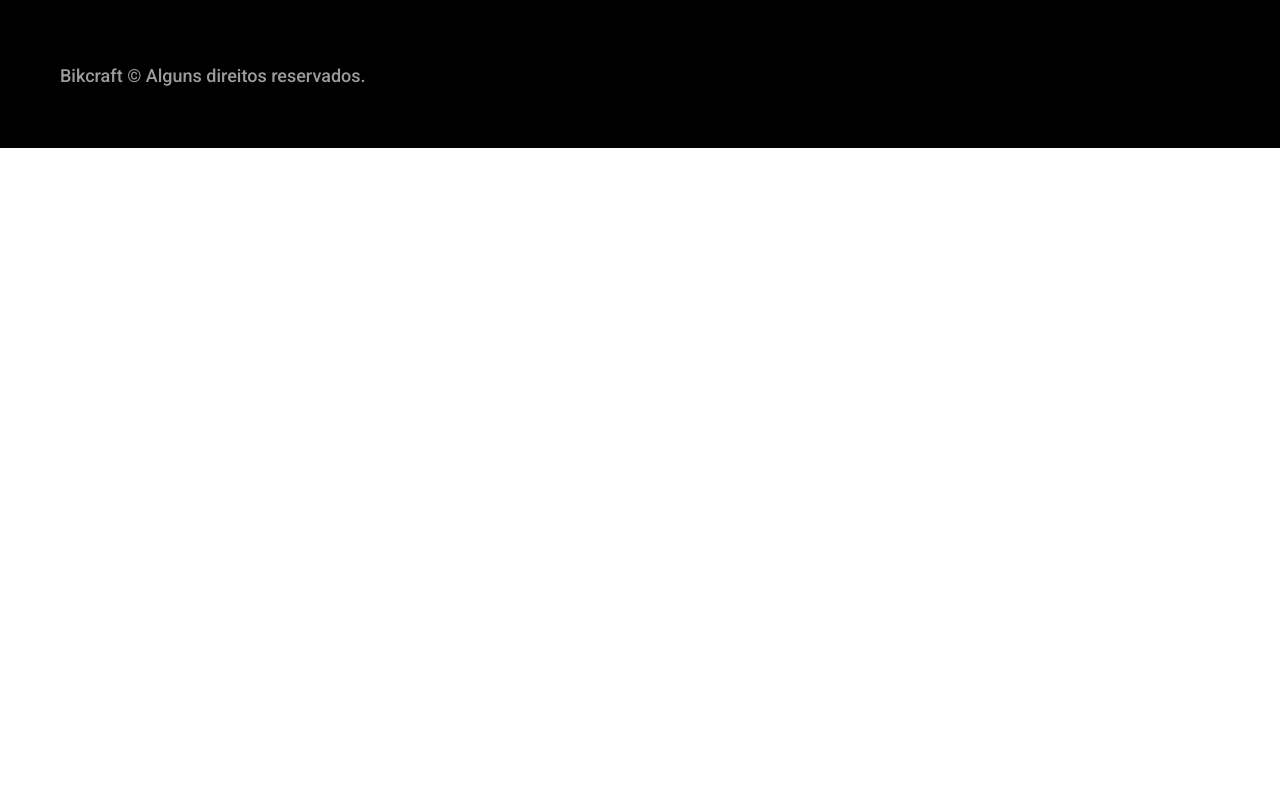
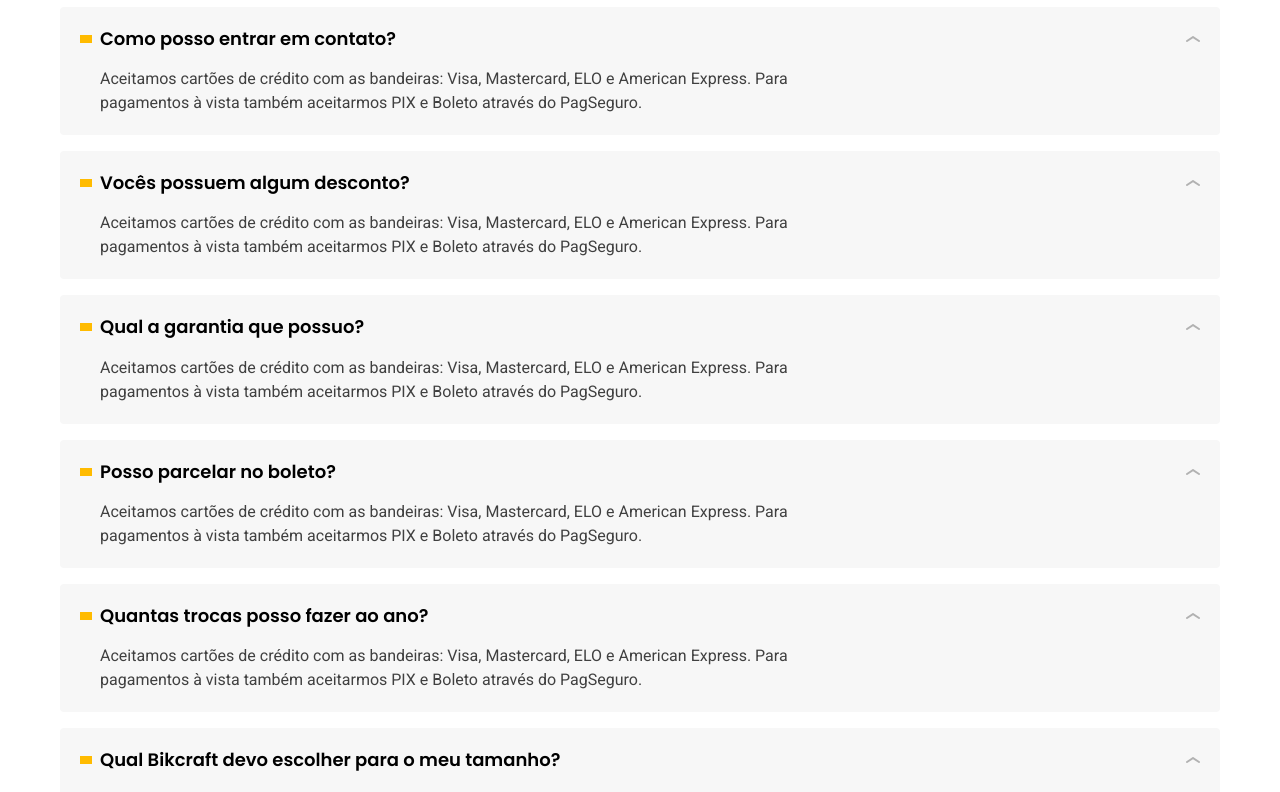
Before and after one commit to DaniloSreis/bikcraft, a plain HTML site: page seguros.html in a window 1280 px wide. Shown: the part 1980-2772 px from the top of the page. Before the commit the page ends 2128 px from the top, so only its background shows below. Drawn offline with Linux system fonts and the light colour scheme.

Commit message:
seguros 2

```diff
--- a/css/global/global.css
+++ b/css/global/global.css
@@ -13,7 +13,8 @@ h2,
 h3,
 h4,
 ul,
-blockquote {
+blockquote,
+dd {
   margin: 0;
 }
 
--- a/css/seguros/perguntas.css
+++ b/css/seguros/perguntas.css
@@ -0,0 +1,62 @@
+.perguntas {
+  padding-top: 120px;
+  padding-bottom: 120px;
+}
+
+.perguntas h2 {
+  margin-bottom: 60px;
+}
+
+.perguntas dl > div {
+  padding: 20px;
+  border-radius: 4px;
+}
+
+.perguntas dl > div:nth-child(odd) {
+  background-color: var(--cor-1);
+}
+
+.perguntas dt {
+  display: grid;
+  grid-template-columns: auto 1fr auto;
+  align-items: center;
+  gap: 8px;
+  cursor: pointer;
+}
+
+.perguntas dt::before {
+  content: "";
+  display: inline-block;
+  width: 12px;
+  height: 8px;
+  background-color: var(--cor-p1);
+}
+
+.perguntas dt::after {
+  content: "";
+  display: inline-block;
+  width: 14px;
+  height: 6px;
+  background-image: url("./../../img/icones/seta-abrir.svg");
+  transition: 0.3s;
+}
+
+.perguntas dt:hover::after {
+  transform: rotate(180deg);
+}
+
+.perguntas dd {
+  padding-left: 20px;
+  padding-top: 16px;
+  max-width: 80ch;
+}
+
+@media (max-width: 800px) {
+  .perguntas {
+    padding-top: 60px;
+    padding-bottom: 60px;
+  }
+  .perguntas h2 {
+    margin-bottom: 40px;
+  }
+}
--- a/seguros.html
+++ b/seguros.html
@@ -100,6 +100,52 @@
         </div>
     </article>
 
+    <article class="perguntas container">
+        <h2 class="font-1-xxl">perguntas frequentes<span class="cor-p1">.</span></h2>
+        <dl>
+            <div>
+                <dt class="font-1-m-b">Qual forma de pagamento vocês aceitam?</dt>
+                <dd class="font-2-s cor-9">Aceitamos cartões de crédito com as bandeiras: Visa, Mastercard, ELO e American Express. Para pagamentos à vista também aceitarmos PIX e Boleto através do PagSeguro.</dd>
+            </div>
+        </dl>
+        <dl>
+            <div>
+                <dt class="font-1-m-b">Como posso entrar em contato?</dt>
+                <dd class="font-2-s cor-9">Aceitamos cartões de crédito com as bandeiras: Visa, Mastercard, ELO e American Express. Para pagamentos à vista também aceitarmos PIX e Boleto através do PagSeguro.</dd>
+            </div>
+        </dl>
+        <dl>
+            <div>
+                <dt class="font-1-m-b">Vocês possuem algum desconto?</dt>
+                <dd class="font-2-s cor-9">Aceitamos cartões de crédito com as bandeiras: Visa, Mastercard, ELO e American Express. Para pagamentos à vista também aceitarmos PIX e Boleto através do PagSeguro.</dd>
+            </div>
+        </dl>
+        <dl>
+            <div>
+                <dt class="font-1-m-b">Qual a garantia que possuo?</dt>
+                <dd class="font-2-s cor-9">Aceitamos cartões de crédito com as bandeiras: Visa, Mastercard, ELO e American Express. Para pagamentos à vista também aceitarmos PIX e Boleto através do PagSeguro.</dd>
+            </div>
+        </dl>
+        <dl>
+            <div>
+                <dt class="font-1-m-b">Posso parcelar no boleto?</dt>
+                <dd class="font-2-s cor-9">Aceitamos cartões de crédito com as bandeiras: Visa, Mastercard, ELO e American Express. Para pagamentos à vista também aceitarmos PIX e Boleto através do PagSeguro.</dd>
+            </div>
+        </dl>
+        <dl>
+            <div>
+                <dt class="font-1-m-b">Quantas trocas posso fazer ao ano?</dt>
+                <dd class="font-2-s cor-9">Aceitamos cartões de crédito com as bandeiras: Visa, Mastercard, ELO e American Express. Para pagamentos à vista também aceitarmos PIX e Boleto através do PagSeguro.</dd>
+            </div>
+        </dl>
+        <dl>
+            <div>
+                <dt class="font-1-m-b">Qual Bikcraft devo escolher para o meu tamanho?</dt>
+                <dd class="font-2-s cor-9">Aceitamos cartões de crédito com as bandeiras: Visa, Mastercard, ELO e American Express. Para pagamentos à vista também aceitarmos PIX e Boleto através do PagSeguro.</dd>
+            </div>
+        </dl>
+    </article>
+
     <footer class="footer-bg">
         <div class="footer container">
             <img src="./img/bikcraft.svg" alt="Bikcraft">
```
